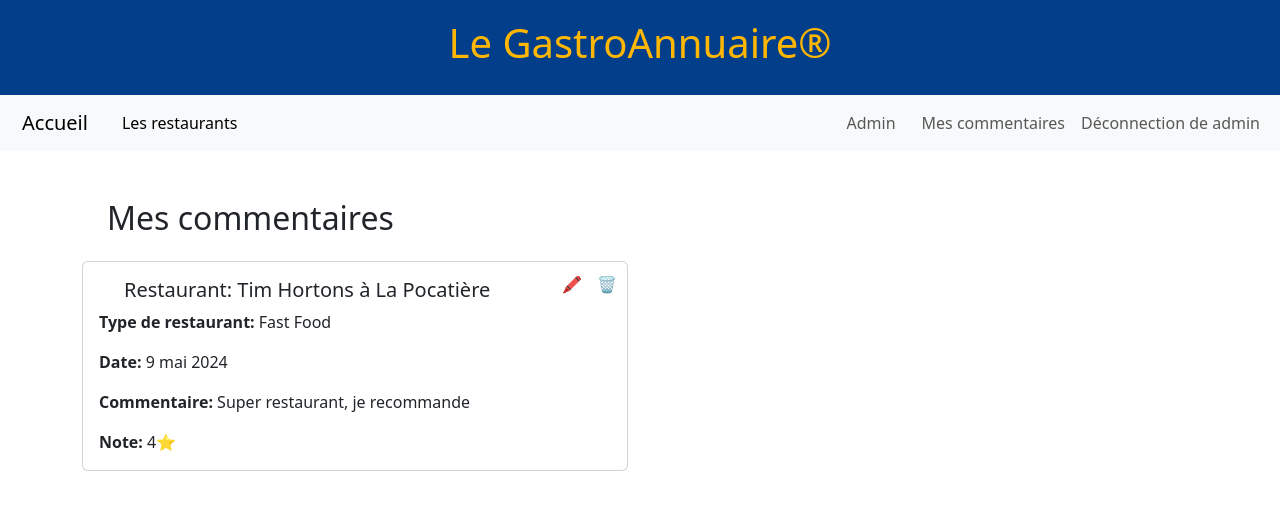
After one commit to lilianmirabel/Django-WebSite-Gastonomie, a Django app: page /commentaire/ListeCommentaires/ in a window 1280 px wide. The commit adds this page. Shown: the top 510 px of the page. Run offline with Django 5.2, Linux system fonts and the light colour scheme; a user stored in the database is signed in; data comes from the database, SQL or seed files in the repository; both versions use the stored data as it was after the commit; some libraries are stand-ins or nearby versions.

Commit message:
Projet Django Gastronomie

```diff
--- a/TPFinal/templates/menu.html
+++ b/TPFinal/templates/menu.html
@@ -20,7 +20,7 @@
                 {% if user.is_staff %}
                 <a class="nav-link" href="/administrateur">Admin</a>
             {% endif %}
-                    <a class="nav-link" href="#">Mes commentaires</a>
+                    <a class="nav-link" href="/commentaire/ListeCommentaires">Mes commentaires</a>
                     <form method="post" action="{% url 'logout' %}">
                         {% csrf_token %}
                         <button type="submit" class="btn btn-link nav-link">Déconnection de {{ user.username }}</button>
--- /dev/null
+++ b/commentaire/templates/listeCommentaires.html
@@ -0,0 +1,57 @@
+{% extends 'maitreCommentaire.html' %}
+{% load crispy_forms_tags %}
+
+{% block titre %}
+   Ajout d'un commentaire
+{% endblock %}
+
+{% block contenu %}
+<style>
+    .btn-no-underline {
+        text-decoration: none;
+    }
+
+    .edit-link {
+        position: absolute;
+        top: 0;
+        right: 0;
+        margin: 10px;
+    }
+
+    .delete-link {
+        position: absolute;
+        top: 0;
+        right: 35px;
+        margin: 10px;
+    }
+</style>
+
+<div class="container">
+  <div class="row">
+    <div class="col-md-12">
+      <h2 class="my-4">Mes commentaires</h2>
+      <div class="row">
+        {% for commentaire in commentaires %}
+        <div class="col-md-6">
+          <div class="card mb-3">
+            <div class="card-body">
+              <a href="{% url 'modifierCommentaire' commentaire.noCommentaire %}" class="btn-no-underline delete-link">🖍️</a>
+              <a href="#" class="btn-no-underline edit-link">🗑️</a>
+              <h5 class="card-title">Restaurant: {{ commentaire.noRestaurant.nomRestaurant }} à {{ commentaire.noRestaurant.villeRestaurant }}</h5>
+              <p class="card-text"><strong>Type de restaurant:</strong> {{ commentaire.noRestaurant.typeRestaurant }}</p>
+              <p class="card-text"><strong>Date:</strong> {{ commentaire.dateCommentaire }}</p>
+              <p class="card-text"><strong>Commentaire:</strong> {{ commentaire.commentaire }}</p>
+              <p class="card-text"><strong>Note:</strong> {{ commentaire.note }}⭐</p>
+            </div>
+          </div>
+        </div>
+        {% empty %}
+        <div class="col">
+          <p>Aucun commentaire trouvé.</p>
+        </div>
+        {% endfor %}
+      </div>
+    </div>
+  </div>
+</div>
+{% endblock %}
--- a/commentaire/urls.py
+++ b/commentaire/urls.py
@@ -1,6 +1,9 @@
 from django.urls import path
-from commentaire.views import ajouterCommentaire
+from commentaire.views import ajouterCommentaire, ListeCommentaires, modifierCommentaire, supprimerCommentaire
 
 urlpatterns = [
     path('ajouterCommentaire/<int:pk>/', ajouterCommentaire.as_view(), name='ajouterCommentaire'),
+    path('ListeCommentaires/', ListeCommentaires.as_view(), name='ListeCommentaires'),
+    path('modifierCommentaire/<int:pk>/', modifierCommentaire.as_view(), name='modifierCommentaire'),
+    path('supprimerCommentaire/<int:pk>/', supprimerCommentaire.as_view(), name='supprimerCommentaire'),
 ]
--- a/commentaire/views.py
+++ b/commentaire/views.py
@@ -1,6 +1,6 @@
 from django.shortcuts import render, get_object_or_404
 from django.http import HttpResponse, HttpResponseRedirect, JsonResponse
-from commentaire.forms import ajouterCommentaireForm
+from commentaire.forms import ajouterCommentaireForm, modifierCommentaireForm
 from restaurant.models import Restaurant, TypeResto, Commentaire
 from datetime import datetime, timedelta
 from django.urls import reverse
@@ -27,3 +27,34 @@ class ajouterCommentaire(CreateView):
       context = super().get_context_data(**kwargs)
       context["txtBouton"] = 'Ajouter'
       return context
+
+class ListeCommentaires(ListView):
+    model = Commentaire
+    template_name = 'listeCommentaires.html'
+    context_object_name = 'commentaires'
+
+    def get_queryset(self):
+        user = self.request.user
+        return Commentaire.objects.filter(userName=user)
+
+class modifierCommentaire(UpdateView):
+    model = Commentaire
+    template_name = 'modifierCommentaire.html'
+    form_class = modifierCommentaireForm
+    context_object_name = 'unCommentaire'
+
+    def get_success_url(self):
+        return reverse('listeRestaurant')
+
+    def get_context_data(self, **kwargs):
+        context = super().get_context_data(**kwargs)
+        context["txtBouton"] = 'Modifier'
+        return context
+
+class supprimerCommentaire(DeleteView):
+    model = Commentaire
+    template_name = 'supprimerCommentaire.html'
+    context_object_name = 'unCommentaire'
+
+    def get_success_url(self):
+        return reverse('listeRestaurant')
--- a/restaurant/urls.py
+++ b/restaurant/urls.py
@@ -9,4 +9,6 @@ urlpatterns = [
     path('modifierRestaurant/<int:pk>/', modifierRestaurant.as_view(), name='modifierRestaurant'),
     path('supprimerRestaurant/<int:pk>/', supprimerRestaurant.as_view(), name='supprimerRestaurant'),
     path('ajouterCommentaire/<int:pk>/', include('commentaire.urls')),
+    path('modifierCommentaire/<int:pk>/', include('commentaire.urls')),
+    path('supprimerCommentaire/<int:pk>/', include('commentaire.urls')),
 ]
```
Also changed, not shown: commentaire/forms.py (+24 -0 lines), commentaire/templates/modifierCommentaire.html (added, +26 -0 lines), commentaire/templates/supprimerCommentaire.html (added, +18 -0 lines), restaurant/templates/detailRestaurant.html (+32 -4 lines), restaurant/templates/listeRestaurant.html (+14 -2 lines), restaurant/views.py (+9 -1 lines), db.sqlite3.
